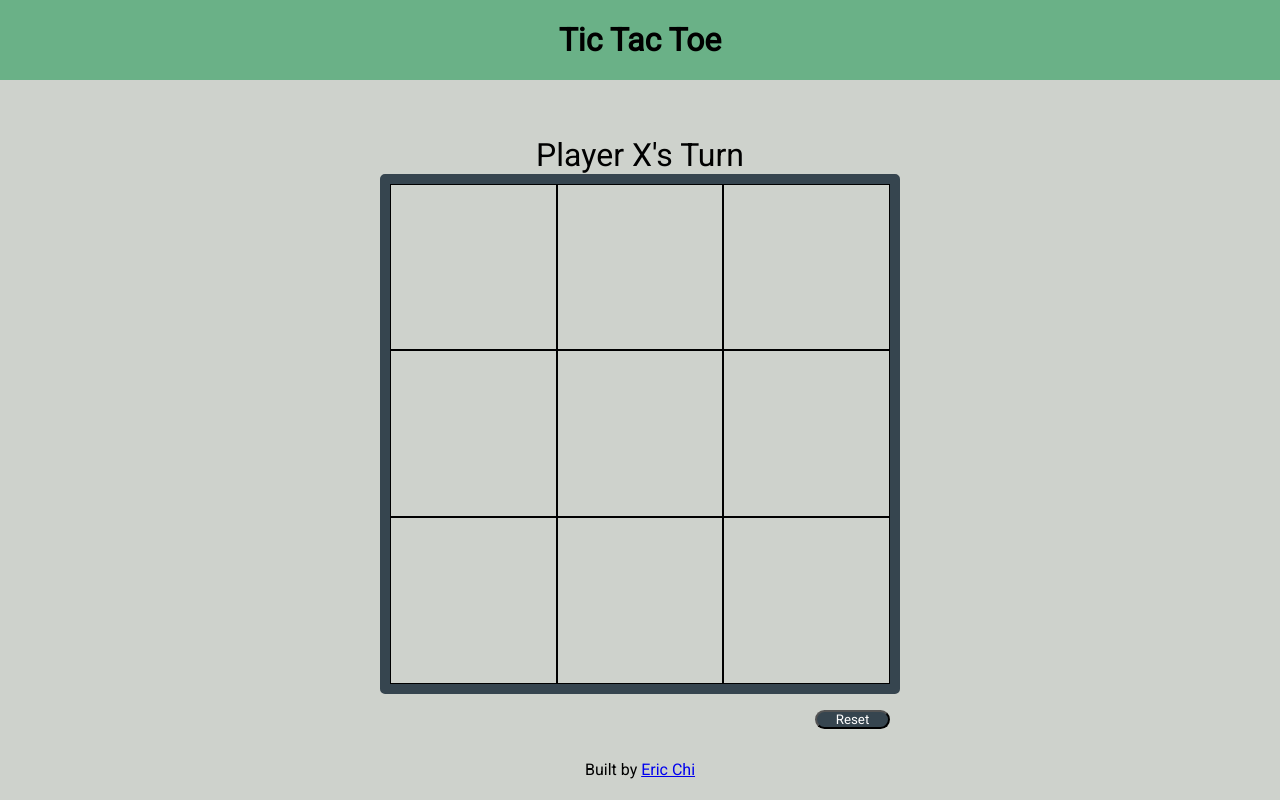
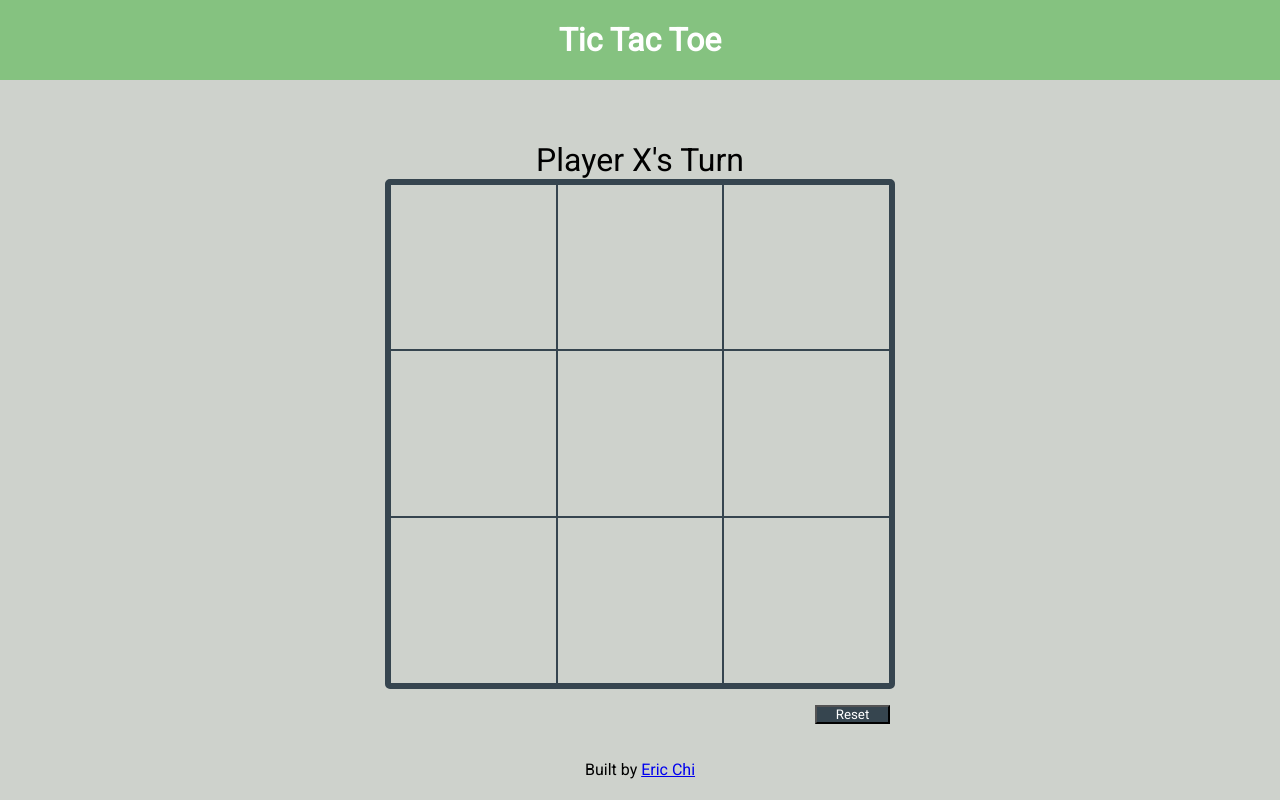
Before and after one commit to ericchi00/Project-Tic-Tac-Toe, a plain HTML site: page index.html in a window 1280 px wide. Drawn offline with Linux system fonts and the light colour scheme.

Commit message:
finished up styling

```diff
--- a/style.css
+++ b/style.css
@@ -14,9 +14,10 @@ header {
     display: flex;
     height: 10%;
     width: 100%;
-    background-color: #6AB187;
+    background-color: rgb(133, 194, 128);
     justify-content: center;
     align-items: center;
+    color: white;
 }
 
 .content {
@@ -31,7 +32,7 @@ header {
 .tictactoeWrapper {
     width: 500px;
     height: 500px;
-    border: 10px solid #36454F;
+    border: 5px solid #36454F;
     border-radius: 5px;
     display: grid;
     grid-template-columns: repeat(3, 1fr);
@@ -39,7 +40,7 @@ header {
 }
 
 .box {
-    border: 1px solid black;
+    border: 1px solid #36454F;
     display: flex;
     justify-content: center;
     align-items: center;
@@ -72,5 +73,4 @@ footer {
     width: 75px;
     background-color: #36454F;
     color: white;
-    border-radius: 25px;
 }
```
